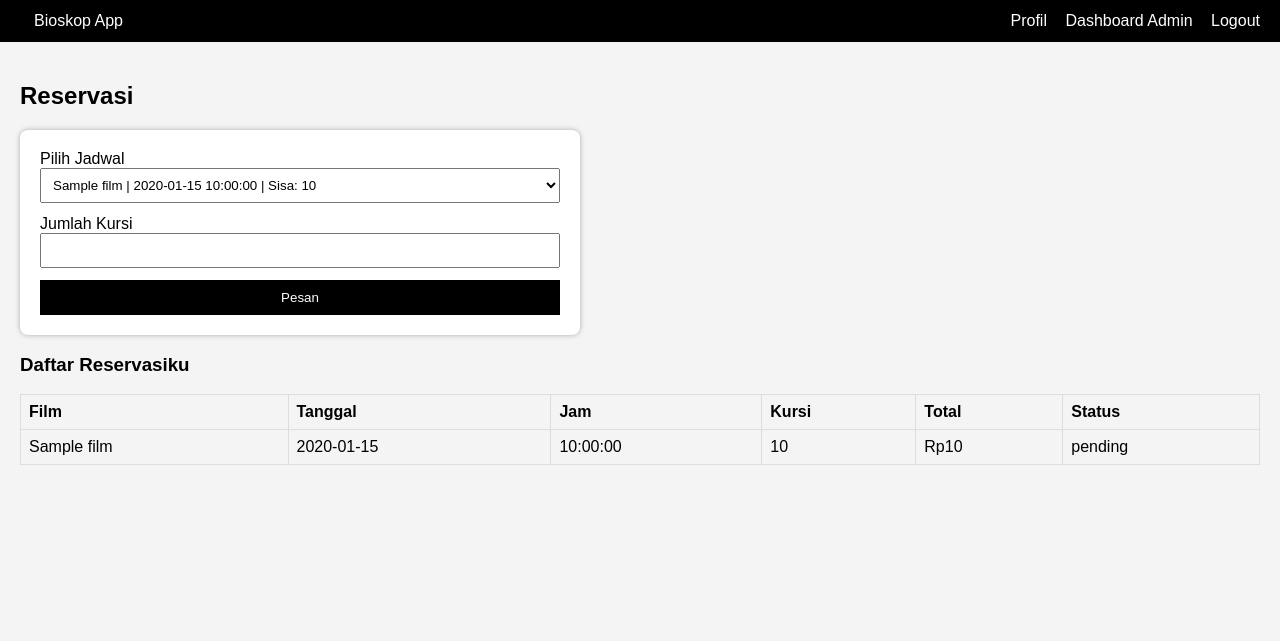
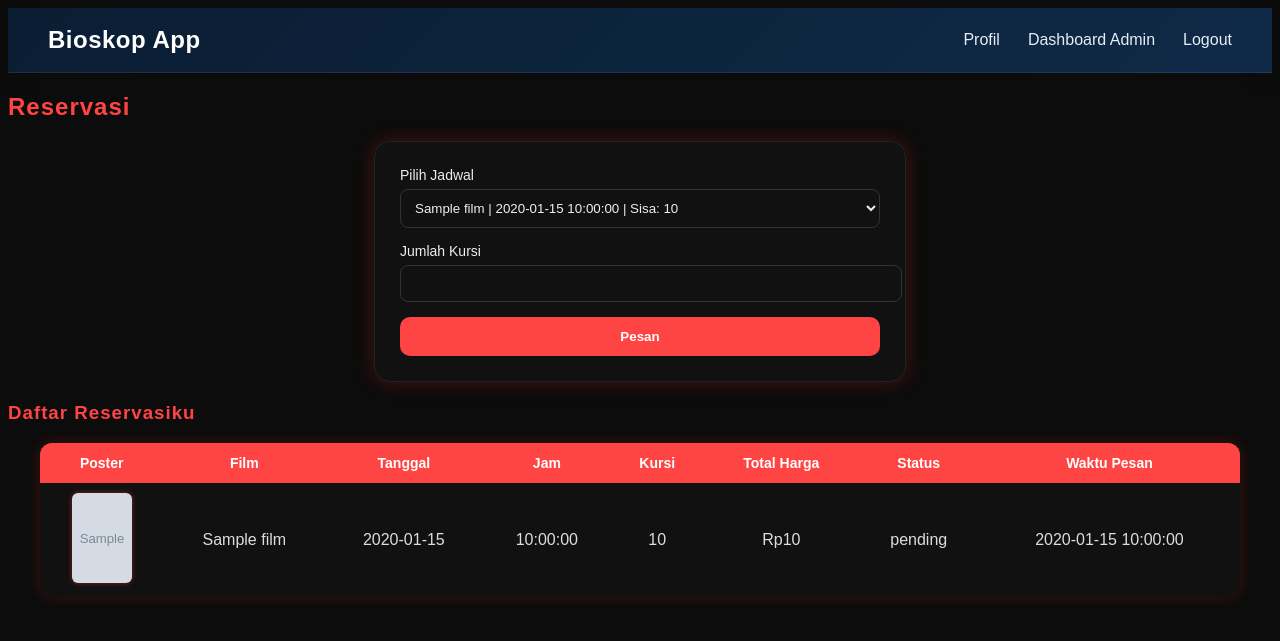
Before and after one commit to Raphlf/Bioskop, a PHP site: page /Bioskop/reservasi.php in a window 1280 px wide. Shown: the top 641 px of the page. Run offline with PHP 8.4, Linux system fonts and the light colour scheme; the visitor is signed in with stand-in values (Sample User, id 1); tables that the repository leaves empty hold one stand-in row (values such as "Sample post"); grey boxes marked "Sample" are stand-in pictures.

Commit message:
update css

```diff
--- a/public/edit_profil.php
+++ b/public/edit_profil.php
@@ -24,7 +24,7 @@ if ($_SERVER['REQUEST_METHOD'] === 'POST') {
 
 <style>
     body {
-        background: #0d0d16;
+        background: #0d1b2a;
         font-family: "Poppins", sans-serif;
         color: #e8e8e8;
     }
--- a/public/profil.php
+++ b/public/profil.php
@@ -37,18 +37,18 @@ $riwayat_list = $q->fetchAll();
 
 <style>
 body {
-    background: #0c0c0c;
+    background: #0d1b2a;
     color: #eee;
     font-family: "Poppins", sans-serif;
 }
 
 h2, h3 {
-    color: #ff4444;
+    color: #ffb3b3;
     letter-spacing: 1px;
 }
 
 .profil-card {
-    background: #111;
+    background: #14243c;
     padding: 25px;
     border-radius: 16px;
     max-width: 480px;
--- a/public/reservasi.php
+++ b/public/reservasi.php
@@ -23,6 +23,7 @@ if ($_SERVER['REQUEST_METHOD'] === 'POST') {
 
     if (empty($errors)) {
         $total = $seats * $sch['price'];
+
         $stmt = $pdo->prepare("INSERT INTO reservations (user_id, schedule_id, seats, total_price) VALUES (?,?,?,?)");
         $stmt->execute([$user['id'], $schedule_id, $seats, $total]);
 
@@ -34,17 +35,121 @@ if ($_SERVER['REQUEST_METHOD'] === 'POST') {
     }
 }
 
-$stmt = $pdo->prepare("SELECT r.*, s.show_date, s.show_time, f.title FROM reservations r
+$stmt = $pdo->prepare("SELECT r.*, s.show_date, s.show_time, f.title, f.poster
+    FROM reservations r
     JOIN schedules s ON r.schedule_id = s.id
     JOIN films f ON s.film_id = f.id
     WHERE r.user_id = ? ORDER BY r.booking_time DESC");
 $stmt->execute([$user['id']]);
 $reservations = $stmt->fetchAll();
-
 $jadwals = $pdo->query("SELECT s.*, f.title FROM schedules s JOIN films f ON s.film_id = f.id ORDER BY s.show_date, s.show_time")->fetchAll();
 ?>
 
 <?php include __DIR__ . '/../src/templates/header.php'; ?>
+
+<style>
+body {
+    background: #0c0c0c;
+    color: #eee;
+    font-family: "Poppins", sans-serif;
+}
+
+h2, h3 {
+    color: #ff4444;
+    letter-spacing: 1px;
+}
+
+.form-card {
+    background: #111;
+    padding: 25px;
+    border-radius: 16px;
+    max-width: 480px;
+    margin: 20px auto;
+    box-shadow: 0 0 20px rgba(255, 40, 40, .25);
+    border: 1px solid #222;
+}
+
+.form-card label {
+    display: block;
+    margin-bottom: 6px;
+    font-size: 14px;
+    color: #eee;
+}
+
+.form-card input,
+.form-card select {
+    width: 100%;
+    padding: 10px;
+    margin-bottom: 15px;
+    border-radius: 8px;
+    border: 1px solid #333;
+    background: #111;
+    color: #eee;
+}
+
+.form-card button {
+    width: 100%;
+    padding: 12px;
+    background: #ff4444;
+    border: none;
+    border-radius: 10px;
+    color: white;
+    font-weight: bold;
+    cursor: pointer;
+    transition: 0.2s;
+}
+
+.form-card button:hover {
+    background: #cc0000;
+}
+
+.error {
+    color: #ff8888;
+    margin-bottom: 10px;
+}
+
+.table {
+    width: 95%;
+    margin: auto;
+    border-collapse: collapse;
+    background: #111;
+    border-radius: 12px;
+    overflow: hidden;
+    box-shadow: 0 0 15px rgba(255, 40, 40, .2);
+    border: none !important;
+    outline: none !important;
+}
+
+.table th {
+    background: #ff4444;
+    padding: 12px;
+    font-size: 14px;
+    border: none;
+    color: #fff;
+    text-align: center;
+}
+
+.table td {
+    padding: 10px;
+    text-align: center;
+    border: none;
+    border-bottom: 1px solid #222;
+    color: #ddd;
+}
+
+.table tr:last-child td {
+    border-bottom: none;
+}
+
+.table tr:hover {
+    background: rgba(255, 50, 50, 0.1);
+}
+
+.table img {
+    border-radius: 6px;
+    box-shadow: 0 0 5px rgba(255, 50, 50, .5);
+}
+</style>
 
 <h2>Reservasi</h2>
 
@@ -71,22 +176,38 @@ $jadwals = $pdo->query("SELECT s.*, f.title FROM schedules s JOIN films f ON s.f
 </form>
 
 <h3>Daftar Reservasiku</h3>
+
+<?php if(count($reservations) == 0): ?>
+    <p style="text-align:center;">Belum ada transaksi.</p>
+<?php else: ?>
 <table class="table">
-    <thead>
-        <tr><th>Film</th><th>Tanggal</th><th>Jam</th><th>Kursi</th><th>Total</th><th>Status</th></tr>
-    </thead>
-    <tbody>
+    <tr>
+        <th>Poster</th>
+        <th>Film</th>
+        <th>Tanggal</th>
+        <th>Jam</th>
+        <th>Kursi</th>
+        <th>Total Harga</th>
+        <th>Status</th>
+        <th>Waktu Pesan</th>
+    </tr>
     <?php foreach($reservations as $r): ?>
     <tr>
+        <td>
+            <?php if($r['poster']): ?>
+            <img src="<?= BASE_URL . '/' . esc($r['poster']) ?>" style="width:60px; height:90px; object-fit:cover;">
+            <?php endif; ?>
+        </td>
         <td><?= esc($r['title']) ?></td>
         <td><?= esc($r['show_date']) ?></td>
         <td><?= esc($r['show_time']) ?></td>
         <td><?= esc($r['seats']) ?></td>
-                <td>Rp<?= number_format($r['total_price']) ?></td>
+        <td>Rp<?= number_format($r['total_price'],0,',','.') ?></td>
         <td><?= esc($r['status']) ?></td>
+        <td><?= esc($r['booking_time']) ?></td>
     </tr>
     <?php endforeach; ?>
-    </tbody>
 </table>
+<?php endif; ?>
 
 <?php include __DIR__ . '/../src/templates/footer.php'; ?>
--- a/src/templates/header.php
+++ b/src/templates/header.php
@@ -5,7 +5,94 @@
     <meta charset="UTF-8">
     <meta name="viewport" content="width=device-width, initial-scale=1.0">
     <title>Bioskop App</title>
-    <link rel="stylesheet" href="<?= BASE_URL ?>/assets/css/style.css">
+    <style>
+/* =========================
+   NAVBAR HIGH-CLASS
+   ========================= */
+.navbar {
+    width: 100%;
+    background: linear-gradient(135deg, #0a1d33, #0f2a47);
+    display: flex;
+    justify-content: space-between;
+    align-items: center;
+
+    padding: 18px 40px;
+
+    position: sticky;
+    top: 0;
+    z-index: 999;
+    box-sizing: border-box;
+
+    border-bottom: 1px solid rgba(255, 255, 255, 0.08);
+    box-shadow: 0 4px 18px rgba(0, 0, 0, 0.15);
+
+    font-family: "Poppins", sans-serif;
+}
+
+/* LEFT – LOGO / BRAND */
+.nav-left a {
+    font-size: 24px;
+    font-weight: 600;
+    text-decoration: none;
+    color: #ffffff;
+    letter-spacing: 0.5px;
+
+    transition: 0.3s ease;
+}
+
+.nav-left a:hover {
+    opacity: 0.85;
+    transform: translateY(-1px);
+}
+
+/* RIGHT – MENU LINKS */
+.nav-right {
+    display: flex;
+    align-items: center;
+    gap: 28px;
+}
+
+.nav-right a {
+    text-decoration: none;
+    color: #e6edf5;
+    font-size: 16px;
+    font-weight: 500;
+
+    transition: 0.3s ease;
+}
+
+.nav-right a:hover {
+    color: #ffffff;
+    transform: translateY(-2px);
+}
+
+/* =========================
+   MOBILE RESPONSIVE
+   ========================= */
+@media (max-width: 700px) {
+    .navbar {
+        flex-direction: column;
+        padding: 16px 22px;
+        gap: 12px;
+        text-align: center;
+    }
+
+    .nav-right {
+        gap: 16px;
+        flex-wrap: wrap;
+        justify-content: center;
+    }
+
+    .nav-left a {
+        font-size: 22px;
+    }
+
+    .nav-right a {
+        font-size: 15px;
+    }
+}
+
+</style>
 </head>
 <body>
 
```
Also changed, not shown: public/index.php (+6 -6 lines). Lines whose indentation alone changed are shown as unchanged.
